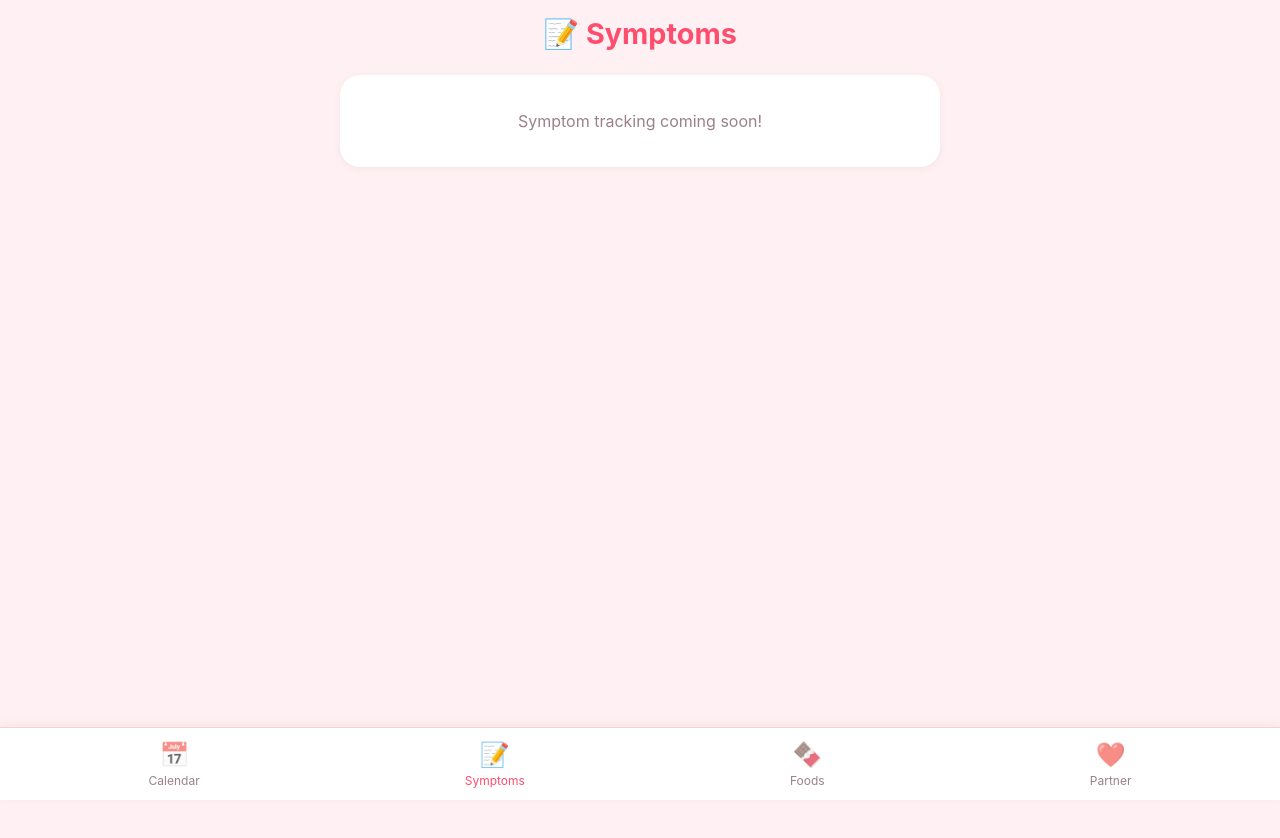
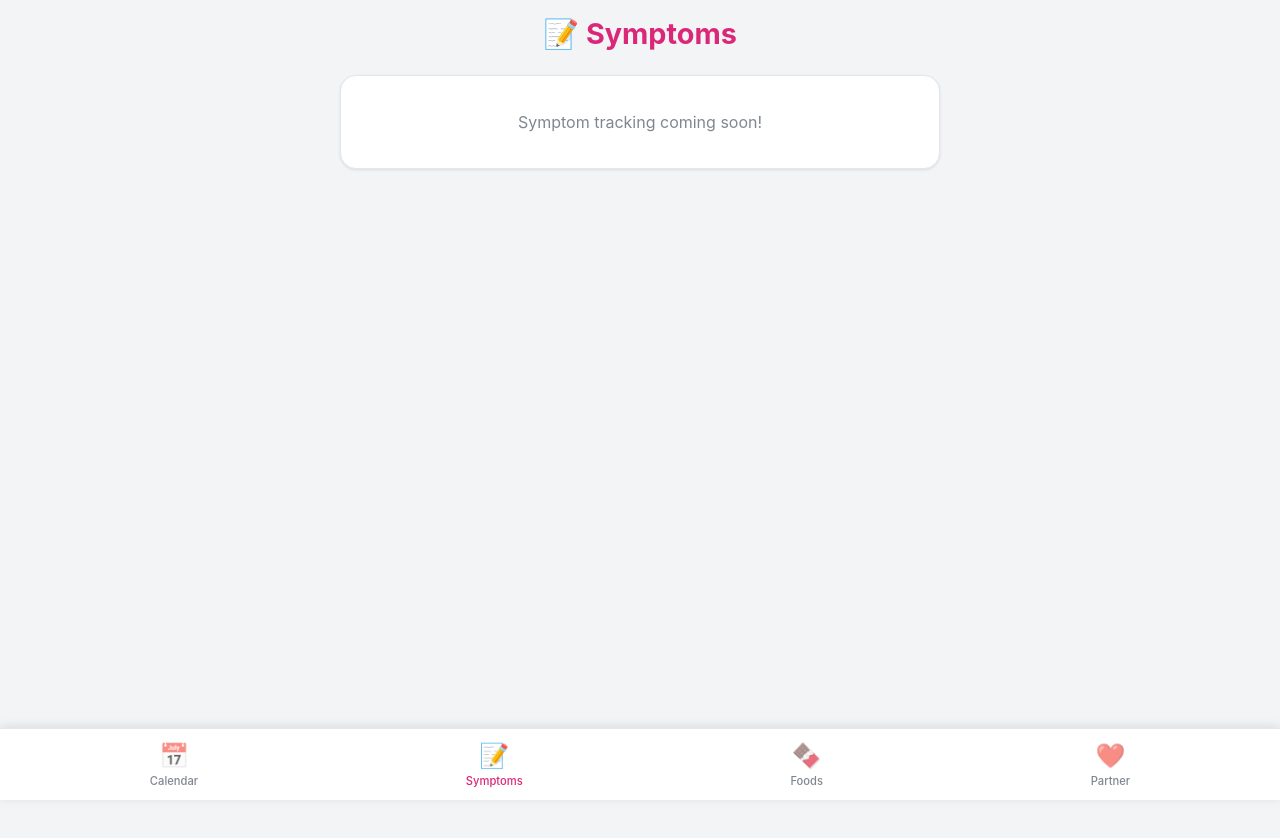
Before and after one commit to AKPAING3147/mini, a Next.js app: page /symptoms in a window 1280 px wide. Shown: the top 838 px of the page. Built offline with nearby package versions, Linux system fonts and the light colour scheme.

Commit message:
Change to clean white theme

```diff
--- a/app/globals.css
+++ b/app/globals.css
@@ -1,39 +1,22 @@
 :root {
-  --bg-color: #fff0f3;
-  /* Soft Light Pink */
-  --text-color: #592e38;
-  /* Warm Brownish Text */
-  --primary: #ff8fa3;
-  /* Soft Salmon Pink */
-  --primary-dark: #ff4d6d;
-  /* Darker Pink */
-  --secondary: #fff;
-  /* White */
-  --card-bg: #fff;
-  --input-bg: #fff5f7;
-  --border-color: #ffccd5;
-  --success: #6ede8a;
-  --danger: #ff4d6d;
-}
-
-@media (prefers-color-scheme: dark) {
-  :root {
-    --bg-color: #1a0f12;
-    /* Dark Brown/Red base */
-    --text-color: #ffe6ea;
-    --primary: #ff8fa3;
-    --primary-dark: #ff4d6d;
-    --card-bg: #2b1b20;
-    --input-bg: #3d262c;
-    --border-color: #592e38;
-  }
+  --bg-color: #ffffff;
+  --text-color: #2d3748;
+  --primary: #ec4899;
+  --primary-dark: #db2777;
+  --secondary: #f3f4f6;
+  --card-bg: #ffffff;
+  --input-bg: #f9fafb;
+  --border-color: #e5e7eb;
+  --success: #10b981;
+  --danger: #ef4444;
+  --shadow: rgba(0, 0, 0, 0.1);
 }
 
 html,
 body {
   margin: 0;
   padding: 0;
-  background-color: var(--bg-color);
+  background-color: var(--secondary);
   color: var(--text-color);
   font-family: -apple-system, BlinkMacSystemFont, 'Segoe UI', Roboto, Oxygen, Ubuntu, Cantarell, 'Open Sans', 'Helvetica Neue', sans-serif;
   -webkit-font-smoothing: antialiased;
@@ -45,7 +28,6 @@ body {
   padding: 16px;
   min-height: 100vh;
   padding-bottom: 80px;
-  /* Space for bottom nav */
 }
 
 h1,
@@ -65,16 +47,14 @@ h1 {
 h2 {
   font-size: 1.4rem;
   margin-bottom: 16px;
-  border-bottom: 2px solid var(--border-color);
   padding-bottom: 8px;
 }
 
-/* Buttons */
 .btn {
   display: block;
   width: 100%;
   padding: 14px;
-  border-radius: 16px;
+  border-radius: 12px;
   border: none;
   font-weight: 600;
   font-size: 1rem;
@@ -86,13 +66,17 @@ h2 {
 }
 
 .btn-primary {
+  background: var(--primary);
+  color: white;
+  box-shadow: 0 2px 8px rgba(236, 72, 153, 0.3);
+}
+
+.btn-primary:hover {
   background: var(--primary-dark);
-  color: white;
-  box-shadow: 0 4px 12px rgba(255, 77, 109, 0.3);
 }
 
 .btn-secondary {
-  background: var(--card-bg);
+  background: white;
   color: var(--text-color);
   border: 2px solid var(--border-color);
 }
@@ -101,13 +85,13 @@ h2 {
   transform: scale(0.98);
 }
 
-/* Forms */
 .card {
   background: var(--card-bg);
-  border-radius: 20px;
+  border-radius: 16px;
   padding: 20px;
   margin-bottom: 16px;
-  box-shadow: 0 2px 8px rgba(0, 0, 0, 0.05);
+  box-shadow: 0 1px 3px var(--shadow);
+  border: 1px solid var(--border-color);
 }
 
 label {
@@ -125,7 +109,7 @@ textarea,
 select {
   width: 100%;
   padding: 12px;
-  border-radius: 12px;
+  border-radius: 10px;
   border: 1px solid var(--border-color);
   background: var(--input-bg);
   color: var(--text-color);
@@ -139,7 +123,6 @@ input:focus {
   border-color: var(--primary);
 }
 
-/* Toggle Switch */
 .switch-group {
   display: flex;
   justify-content: space-between;
@@ -147,7 +130,6 @@ input:focus {
   margin-bottom: 16px;
 }
 
-/* Calendar Day */
 .calendar-grid {
   display: grid;
   grid-template-columns: repeat(7, 1fr);
@@ -157,54 +139,58 @@ input:focus {
 }
 
 .day-header {
-  font-size: 0.8rem;
-  opacity: 0.7;
+  font-size: 0.75rem;
+  font-weight: 600;
+  opacity: 0.6;
   margin-bottom: 8px;
+  color: var(--text-color);
 }
 
 .calendar-day {
   aspect-ratio: 1;
   display: flex;
   align-items: center;
-  justify-content: center;
+  justify-center: center;
   border-radius: 50%;
   font-size: 0.9rem;
-  background: var(--card-bg);
+  background: white;
   border: 1px solid transparent;
+  color: var(--text-color);
 }
 
 .calendar-day.active {
-  background: var(--primary-dark);
+  background: var(--primary);
   color: white;
-  box-shadow: 0 2px 6px rgba(255, 77, 109, 0.4);
+  font-weight: 600;
 }
 
 .calendar-day.prediction {
-  border: 1px solid var(--primary);
+  border: 2px solid var(--primary);
   color: var(--primary-dark);
+  background: #fce7f3;
 }
 
 .calendar-day.ovulation {
-  background: #ffe5ec;
-  border: 1px dashed var(--primary);
+  background: #fff7ed;
+  border: 2px dashed #fb923c;
+  color: #ea580c;
 }
 
 .calendar-day.today {
   font-weight: bold;
-  text-decoration: underline;
+  box-shadow: 0 0 0 2px var(--primary-dark);
 }
 
-/* Bottom Nav */
 .bottom-nav {
   position: fixed;
   bottom: 0;
   left: 0;
   right: 0;
-  background: var(--card-bg);
+  background: white;
   display: flex;
   justify-content: space-around;
   padding: 12px 16px;
-  box-shadow: 0 -2px 10px rgba(0, 0, 0, 0.05);
+  box-shadow: 0 -2px 10px var(--shadow);
   border-top: 1px solid var(--border-color);
   z-index: 100;
 }
@@ -214,9 +200,10 @@ input:focus {
   flex-direction: column;
   align-items: center;
   text-decoration: none;
-  font-size: 0.75rem;
+  font-size: 0.7rem;
   color: var(--text-color);
   opacity: 0.6;
+  font-weight: 500;
 }
 
 .nav-item.active {
```
